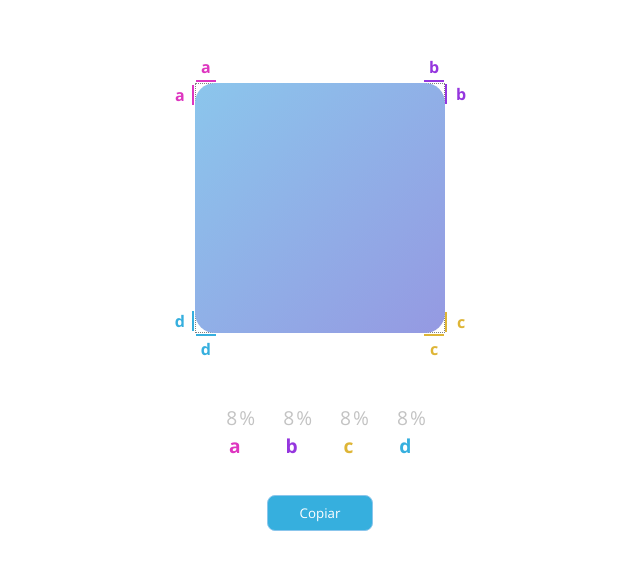
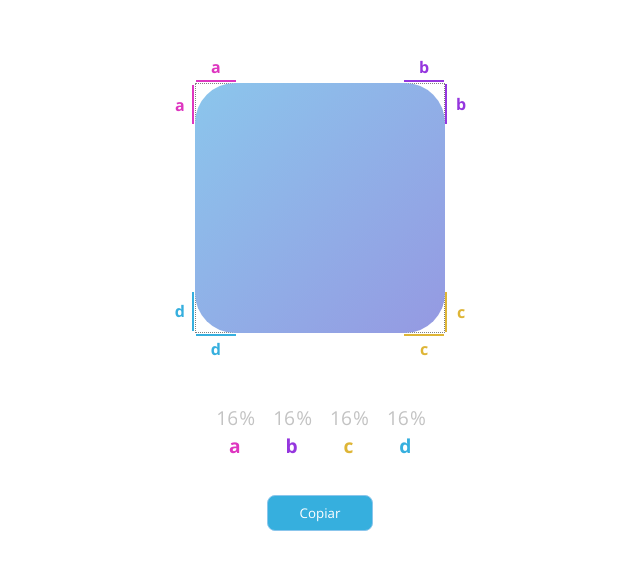
Before and after one commit to Lopez089/Border-Radius-Previewer, a React (Vite) app: page / in a window 1280 px wide. Shown: the part 108-678 px from the top of the page, without its empty margins (320-960 px from the left). Built offline with nearby package versions, Linux system fonts and the light colour scheme.

Commit message:
feat: inicial satate use localstorage

```diff
--- a/src/App.jsx
+++ b/src/App.jsx
@@ -1,8 +1,8 @@
 import { useState } from 'react'
 import styled, { css } from 'styled-components'
 import { Layout } from './components/index'
+import { useBorderRadius } from './hooks/useBorderRadius'
 
-const inicialState = [8, 8, 8, 8]
 
 const Cuadrado = styled.div`
   display: grid;
@@ -240,7 +240,7 @@ const Button = styled.button`
   `
 
 function App() {
-  const [border, setBorder] = useState(inicialState)
+  const [border] = useBorderRadius()
   const [message, setMessage] = useState('')
 
   const handleSubmit = (e) => {
--- /dev/null
+++ b/src/constant/index.js
@@ -0,0 +1 @@
+export const inicialState = [16, 16, 16, 16]
--- /dev/null
+++ b/src/hooks/useBorderRadius.js
@@ -0,0 +1,15 @@
+import { useEffect, useState } from 'react'
+import { inicialState } from '../constant/index'
+
+export const useBorderRadius = () => {
+    const [border, setBorder] = useState([])
+
+    useEffect(() => {
+        let data = localStorage.getItem('borderRadius')
+
+        if (data) setBorder(data)
+        if (!data) setBorder(inicialState)
+    }, [])
+
+    return [border]
+}
```
